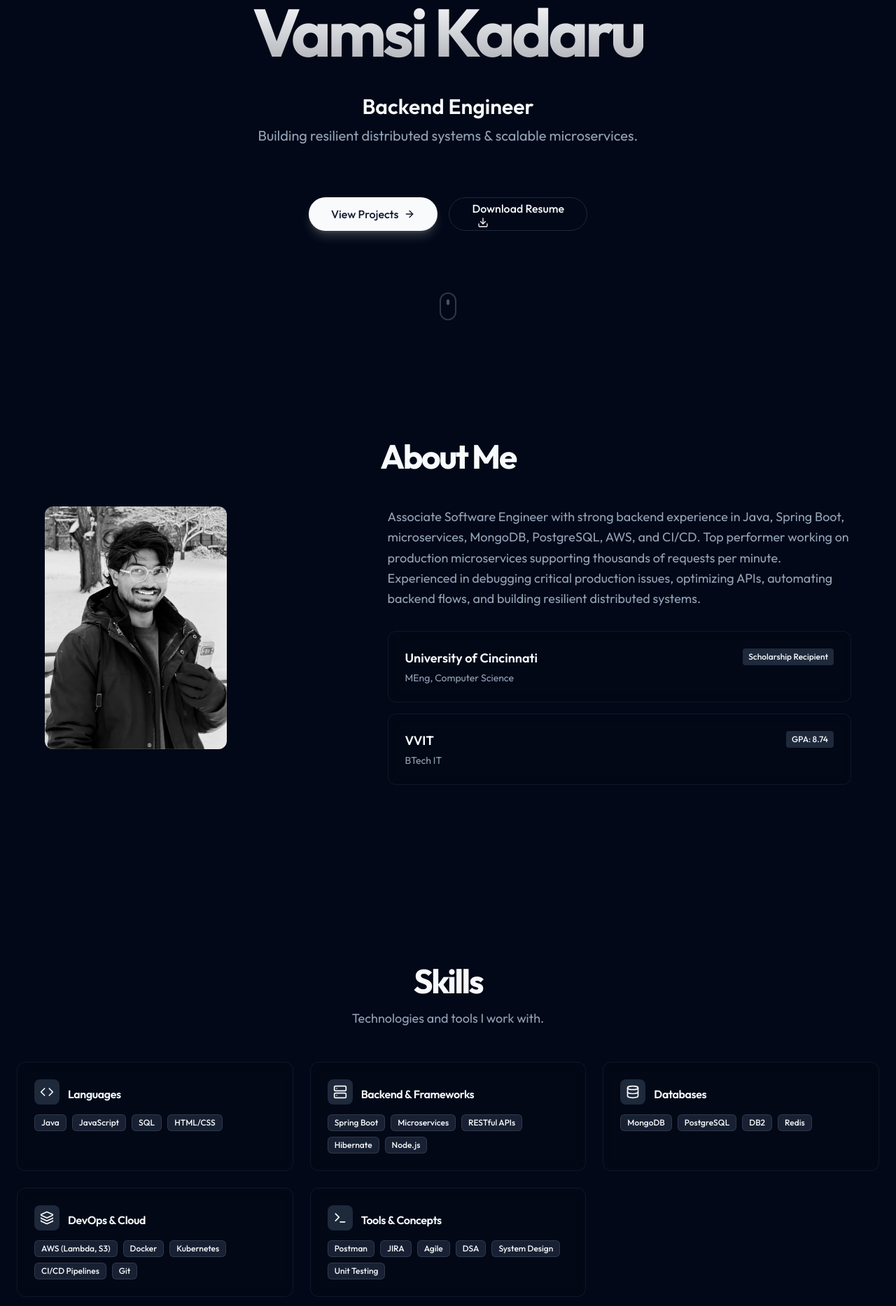
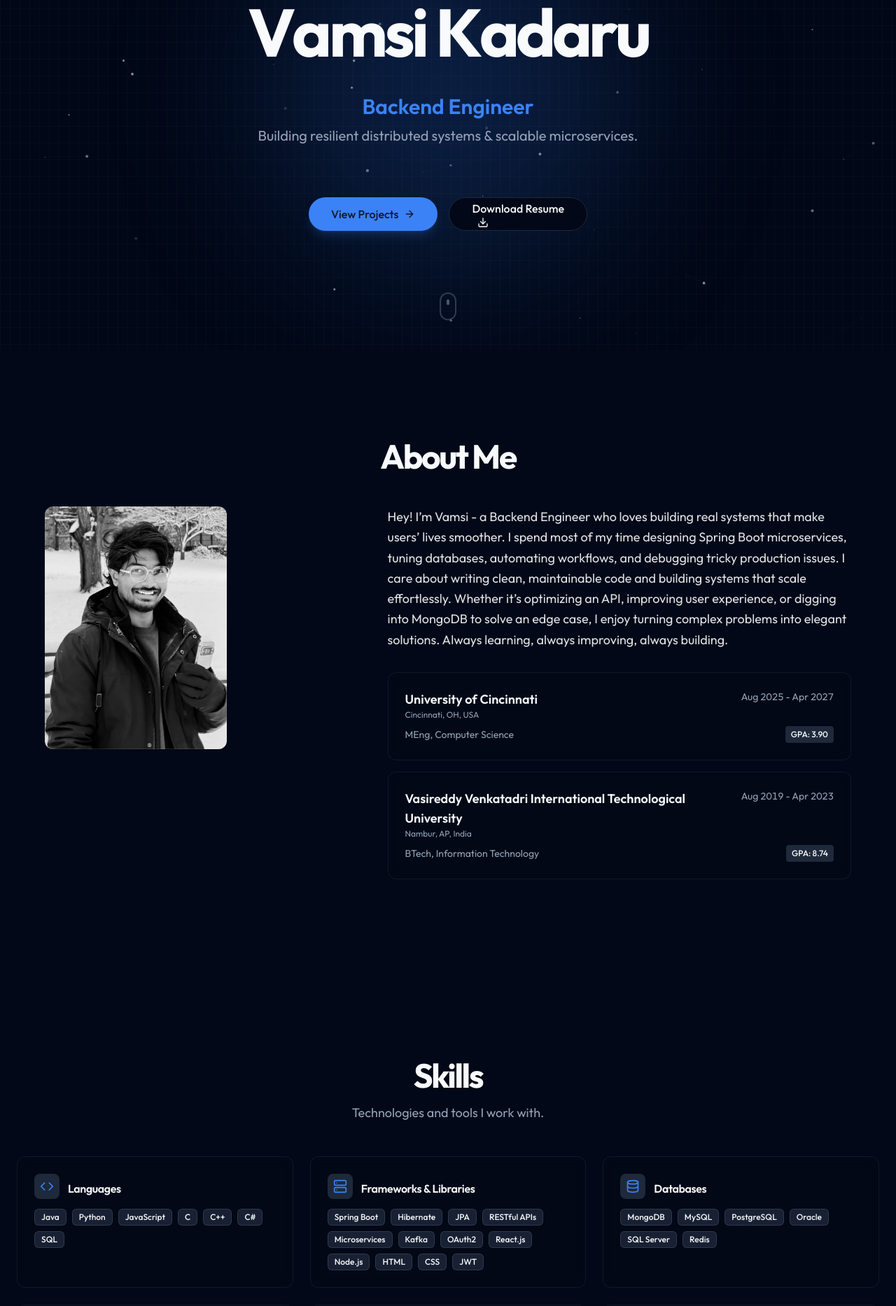
Before and after one commit to vamsikadaru/vamsikadaru-portfolio, a React (Vite) app: page / in a window 1280 px wide. Shown: the part 300-2167 px from the top of the page at 70% size. Built offline with nearby package versions, Linux system fonts and the light colour scheme.

Commit message:
Updated About and Skill Sections

```diff
--- a/src/App.tsx
+++ b/src/App.tsx
@@ -10,11 +10,13 @@ import { Contact } from "@/sections/Contact"
 
 
 import { CustomCursor } from "@/components/ui/custom-cursor"
+import { BackgroundSpotlight } from "@/components/ui/background-spotlight"
 
 function App() {
   return (
     <ThemeProvider defaultTheme="dark" storageKey="vite-ui-theme">
       <CustomCursor />
+      <BackgroundSpotlight />
       <Layout>
         <Hero />
         <About />
--- a/src/components/footer.tsx
+++ b/src/components/footer.tsx
@@ -1,16 +1,17 @@
 import { Github, Linkedin, Mail } from "lucide-react"
+import { personalDetails } from "@/data/portfolio"
 
 export function Footer() {
     return (
         <footer className="bg-background border-t border-border py-8">
             <div className="container mx-auto px-4 flex flex-col md:flex-row justify-between items-center space-y-4 md:space-y-0">
                 <div className="text-sm text-muted-foreground">
-                    © {new Date().getFullYear()} Vamsi Kadaru. All rights reserved.
+                    © {new Date().getFullYear()} {personalDetails.name}. All rights reserved.
                 </div>
 
                 <div className="flex space-x-6">
                     <a
-                        href="https://github.com/vamsikadaru"
+                        href={personalDetails.socials.github}
                         target="_blank"
                         rel="noopener noreferrer"
                         className="text-muted-foreground hover:text-foreground transition-colors"
@@ -19,7 +20,7 @@ export function Footer() {
                         <Github size={18} />
                     </a>
                     <a
-                        href="https://linkedin.com/in/vamsikadaru"
+                        href={personalDetails.socials.linkedin}
                         target="_blank"
                         rel="noopener noreferrer"
                         className="text-muted-foreground hover:text-foreground transition-colors"
@@ -28,7 +29,7 @@ export function Footer() {
                         <Linkedin size={18} />
                     </a>
                     <a
-                        href="mailto:contact@vamsikadaru.com"
+                        href={`mailto:${personalDetails.socials.email}`}
                         className="text-muted-foreground hover:text-foreground transition-colors"
                         aria-label="Email"
                     >
--- a/src/components/layout.tsx
+++ b/src/components/layout.tsx
@@ -9,12 +9,12 @@ interface LayoutProps {
 
 export function Layout({ children }: LayoutProps) {
     return (
-        <div className="min-h-screen bg-background text-foreground flex flex-col font-sans transition-colors duration-300">
+        <div className="min-h-screen text-foreground flex flex-col font-sans transition-colors duration-300 relative">
             <Navbar />
 
             {/* Background gradients/particles can go here */}
             <ParticlesBackground />
-            <div className="fixed inset-0 -z-20 h-full w-full bg-background/80 bg-[linear-gradient(to_right,#8080800a_1px,transparent_1px),linear-gradient(to_bottom,#8080800a_1px,transparent_1px)] bg-[size:14px_24px]" />
+            <div className="fixed inset-0 -z-20 h-full w-full bg-background/40 bg-[linear-gradient(to_right,#8080800a_1px,transparent_1px),linear-gradient(to_bottom,#8080800a_1px,transparent_1px)] bg-[size:14px_24px]" />
 
             <main className="flex-grow pt-16">
                 {children}
--- a/src/components/navbar.tsx
+++ b/src/components/navbar.tsx
@@ -4,6 +4,7 @@ import { Link as ScrollLink } from "react-scroll"
 import { motion, AnimatePresence } from "framer-motion"
 import { ModeToggle } from "@/components/mode-toggle"
 import { cn } from "@/lib/utils"
+import { personalDetails } from "@/data/portfolio"
 
 const navItems = [
     { name: "About", to: "about" },
@@ -70,10 +71,10 @@ export function Navbar() {
                     {/* Right Actions */}
                     <div className="hidden md:flex items-center space-x-4">
                         <div className="flex space-x-2">
-                            <a href="https://github.com/vamsikadaru" target="_blank" rel="noopener noreferrer" className="text-muted-foreground hover:text-foreground transition-colors p-2">
+                            <a href={personalDetails.socials.github} target="_blank" rel="noopener noreferrer" className="text-muted-foreground hover:text-foreground transition-colors p-2">
                                 <Github size={20} />
                             </a>
-                            <a href="https://linkedin.com/in/vamsikadaru" target="_blank" rel="noopener noreferrer" className="text-muted-foreground hover:text-foreground transition-colors p-2">
+                            <a href={personalDetails.socials.linkedin} target="_blank" rel="noopener noreferrer" className="text-muted-foreground hover:text-foreground transition-colors p-2">
                                 <Linkedin size={20} />
                             </a>
                         </div>
@@ -118,13 +119,13 @@ export function Navbar() {
                                 </ScrollLink>
                             ))}
                             <div className="flex space-x-4 px-3 py-2 mt-4 border-t border-border pt-4">
-                                <a href="https://github.com/vamsikadaru" target="_blank" rel="noopener noreferrer" className="text-muted-foreground hover:text-foreground">
+                                <a href={personalDetails.socials.github} target="_blank" rel="noopener noreferrer" className="text-muted-foreground hover:text-foreground">
                                     <Github size={20} />
                                 </a>
-                                <a href="https://linkedin.com/in/vamsikadaru" target="_blank" rel="noopener noreferrer" className="text-muted-foreground hover:text-foreground">
+                                <a href={personalDetails.socials.linkedin} target="_blank" rel="noopener noreferrer" className="text-muted-foreground hover:text-foreground">
                                     <Linkedin size={20} />
                                 </a>
-                                <a href="mailto:vamsikadaru@gmail.com" className="text-muted-foreground hover:text-foreground">
+                                <a href={`mailto:${personalDetails.socials.email}`} className="text-muted-foreground hover:text-foreground">
                                     <Mail size={20} />
                                 </a>
                             </div>
--- /dev/null
+++ b/src/components/ui/background-spotlight.tsx
@@ -0,0 +1,27 @@
+import { useEffect, useState } from "react";
+import { motion } from "framer-motion";
+
+export const BackgroundSpotlight = () => {
+    const [mousePosition, setMousePosition] = useState({ x: 0, y: 0 });
+
+    useEffect(() => {
+        const updateMousePosition = (e: MouseEvent) => {
+            setMousePosition({ x: e.clientX, y: e.clientY });
+        };
+
+        window.addEventListener("mousemove", updateMousePosition);
+
+        return () => {
+            window.removeEventListener("mousemove", updateMousePosition);
+        };
+    }, []);
+
+    return (
+        <motion.div
+            className="fixed inset-0 z-[0] pointer-events-none transition-opacity duration-300"
+            animate={{
+                background: `radial-gradient(600px circle at ${mousePosition.x}px ${mousePosition.y}px, hsl(var(--primary) / var(--spotlight-opacity)), transparent 40%)`,
+            }}
+        />
+    );
+};
--- /dev/null
+++ b/src/components/ui/wavy-text.tsx
@@ -0,0 +1,21 @@
+import { cn } from "@/lib/utils";
+
+interface WavyTextProps {
+    text: string;
+    className?: string;
+}
+
+export function WavyText({ text, className }: WavyTextProps) {
+    return (
+        <span className={cn("inline-block cursor-pointer", className)}>
+            {text.split("").map((char, index) => (
+                <span
+                    key={index}
+                    className="inline-block char-wave will-change-transform"
+                >
+                    {char === " " ? "\u00A0" : char}
+                </span>
+            ))}
+        </span>
+    );
+}
--- a/src/data/portfolio.ts
+++ b/src/data/portfolio.ts
@@ -1,14 +1,15 @@
-import { Code, Database, Layers, Server, Terminal } from "lucide-react"
+import { Brain, Code, Database, Layers, Server, Terminal } from "lucide-react"
 
 export const personalDetails = {
     name: "Vamsi Kadaru",
     title: "Backend Engineer",
     tagline: "Building resilient distributed systems & scalable microservices.",
-    bio: `Associate Software Engineer with strong backend experience in Java, Spring Boot, microservices, MongoDB, PostgreSQL, AWS, and CI/CD. Top performer working on production microservices supporting thousands of requests per minute. Experienced in debugging critical production issues, optimizing APIs, automating backend flows, and building resilient distributed systems.`,
+    bio: `Hey! I’m Vamsi - a Backend Engineer who loves building real systems that make users’ lives smoother. I spend most of my time designing Spring Boot microservices, tuning databases, automating workflows, and debugging tricky production issues.
+I care about writing clean, maintainable code and building systems that scale effortlessly. Whether it’s optimizing an API, improving user experience, or digging into MongoDB to solve an edge case, I enjoy turning complex problems into elegant solutions. Always learning, always improving, always building.`,
     socials: {
         github: "https://github.com/vamsikadaru",
-        linkedin: "https://linkedin.com/in/vamsikadaru",
-        email: "vamsikadaru@gmail.com",
+        linkedin: "https://www.linkedin.com/in/vamsi-kadaru/",
+        email: "vamsikadaru7@gmail.com",
         other: [],
     },
 }
@@ -16,28 +17,33 @@ export const personalDetails = {
 export const skills = [
     {
         category: "Languages",
-        items: ["Java", "JavaScript", "SQL", "HTML/CSS"],
+        items: ["Java", "Python", "JavaScript", "C", "C++", "C#", "SQL"],
         icon: Code,
     },
     {
-        category: "Backend & Frameworks",
-        items: ["Spring Boot", "Microservices", "RESTful APIs", "Hibernate", "Node.js"],
+        category: "Frameworks & Libraries",
+        items: ["Spring Boot", "Hibernate", "JPA", "RESTful APIs", "Microservices", "Kafka", "OAuth2", "React.js", "Node.js", "HTML", "CSS", "JWT"],
         icon: Server,
     },
     {
         category: "Databases",
-        items: ["MongoDB", "PostgreSQL", "DB2", "Redis"],
+        items: ["MongoDB", "MySQL", "PostgreSQL", "Oracle", "SQL Server", "Redis"],
         icon: Database,
     },
     {
         category: "DevOps & Cloud",
-        items: ["AWS (Lambda, S3)", "Docker", "Kubernetes", "CI/CD Pipelines", "Git"],
+        items: ["AWS (EC2, S3, Lambda)", "Docker", "Kubernetes", "Jenkins", "CI/CD"],
         icon: Layers,
     },
     {
-        category: "Tools & Concepts",
-        items: ["Postman", "JIRA", "Agile", "DSA", "System Design", "Unit Testing"],
+        category: "Tools & Practices",
+        items: ["Git", "GitHub", "Jira", "Confluence", "Postman", "Swagger", "JUnit", "Mockito", "Design Patterns", "Agile/Scrum"],
         icon: Terminal,
+    },
+    {
+        category: "Core CS Foundations",
+        items: ["Data Structures & Algorithms (DSA)", "System Design"],
+        icon: Brain,
     },
 ]
 
@@ -108,11 +114,15 @@ export const education = [
     {
         degree: "MEng, Computer Science",
         school: "University of Cincinnati",
-        details: "Scholarship Recipient",
+        details: "GPA: 3.90",
+        duration: "Aug 2025 - Apr 2027",
+        location: "Cincinnati, OH, USA",
     },
     {
-        degree: "BTech IT",
-        school: "VVIT",
+        degree: "BTech, Information Technology",
+        school: "Vasireddy Venkatadri International Technological University",
         details: "GPA: 8.74",
+        duration: "Aug 2019 - Apr 2023",
+        location: "Nambur, AP, India",
     },
 ]
--- a/src/index.css
+++ b/src/index.css
@@ -15,7 +15,7 @@
     --popover: 0 0% 100%;
     --popover-foreground: 222.2 84% 4.9%;
 
-    --primary: 222.2 47.4% 11.2%;
+    --primary: 221.2 83.2% 53.3%;
     --primary-foreground: 210 40% 98%;
 
     --secondary: 210 40% 96.1%;
@@ -32,11 +32,12 @@
 
     --border: 214.3 31.8% 91.4%;
     --input: 214.3 31.8% 91.4%;
-    --ring: 222.2 84% 4.9%;
+    --ring: 221.2 83.2% 53.3%;
 
     --radius: 0.5rem;
     --spotlight: rgba(0, 0, 0, 0.05);
     /* Shadowy spotlight for light mode */
+    --spotlight-opacity: 0.1;
   }
 
   .dark {
@@ -49,7 +50,7 @@
     --popover: 222.2 84% 4.9%;
     --popover-foreground: 210 40% 98%;
 
-    --primary: 210 40% 98%;
+    --primary: 217.2 91.2% 59.8%;
     --primary-foreground: 222.2 47.4% 11.2%;
 
     --secondary: 217.2 32.6% 17.5%;
@@ -66,7 +67,8 @@
 
     --border: 217.2 32.6% 17.5%;
     --input: 217.2 32.6% 17.5%;
-    --ring: 212.7 26.8% 83.9%;
+    --ring: 217.2 91.2% 59.8%;
+    --spotlight-opacity: 0.25;
   }
 }
 
@@ -79,3 +81,39 @@
     @apply bg-background text-foreground;
   }
 }
+
+@keyframes wave {
+
+  0%,
+  100% {
+    transform: translateY(0);
+    color: var(--foreground);
+    text-shadow: none;
+  }
+
+  25% {
+    transform: translateY(-15px) scale(1.1);
+    color: #06b6d4;
+    /* Cyan 500 */
+    text-shadow: 0 0 20px rgba(6, 182, 212, 0.6);
+  }
+
+  50% {
+    transform: translateY(-5px) scale(1.1);
+    color: #3b82f6;
+    /* Blue 500 */
+    text-shadow: 0 0 20px rgba(59, 130, 246, 0.6);
+  }
+
+  75% {
+    transform: translateY(-15px) scale(1.1);
+    color: #06b6d4;
+    text-shadow: 0 0 20px rgba(6, 182, 212, 0.6);
+  }
+}
+
+@layer utilities {
+  .char-wave:hover {
+    animation: wave 1s ease-in-out infinite;
+  }
+}
--- a/src/sections/About.tsx
+++ b/src/sections/About.tsx
@@ -38,7 +38,7 @@ export function About() {
                         whileInView={{ opacity: 1, x: 0 }}
                         viewport={{ once: true }}
                         transition={{ duration: 0.5, delay: 0.4 }}
-                        className="prose prose-neutral dark:prose-invert text-lg text-muted-foreground"
+                        className="prose prose-neutral dark:prose-invert text-lg text-foreground/90"
                     >
                         <p className="leading-relaxed mb-8">
                             {personalDetails.bio}
@@ -48,16 +48,24 @@ export function About() {
                             {education.map((edu, index) => (
                                 <SpotlightCard key={index} className="bg-card/50 backdrop-blur-sm border-border/50">
                                     <CardContent className="p-6">
-                                        <div className="flex items-start justify-between">
-                                            <div>
+                                        <div className="flex flex-col gap-2">
+                                            <div className="flex items-start justify-between w-full">
+                                                <div className="flex flex-col">
                                                     <h3 className="font-semibold text-foreground">{edu.school}</h3>
-                                                <p className="text-sm text-muted-foreground mt-1">{edu.degree}</p>
+                                                    {/* @ts-ignore -- location added in data file */}
+                                                    <p className="text-xs text-muted-foreground">{edu.location}</p>
                                                 </div>
+                                                {/* @ts-ignore -- duration added purely in data file */}
+                                                <span className="text-sm text-muted-foreground text-right whitespace-nowrap tabular-nums">{edu.duration}</span>
+                                            </div>
+                                            <div className="flex items-center justify-between w-full">
+                                                <p className="text-sm text-muted-foreground">{edu.degree}</p>
                                                 {edu.details && (
                                                     <span className="text-xs font-medium bg-secondary px-2 py-1 rounded text-secondary-foreground whitespace-nowrap ml-2">
                                                         {edu.details}
                                                     </span>
                                                 )}
+                                            </div>
                                         </div>
                                     </CardContent>
                                 </SpotlightCard>
--- a/src/sections/Hero.tsx
+++ b/src/sections/Hero.tsx
@@ -3,6 +3,8 @@ import { Button } from "@/components/ui/button"
 import { motion } from "framer-motion"
 import { Link as ScrollLink } from "react-scroll"
 import { personalDetails } from "@/data/portfolio"
+
+import { WavyText } from "@/components/ui/wavy-text"
 
 export function Hero() {
     return (
@@ -27,9 +29,9 @@ export function Hero() {
                         initial={{ opacity: 0, y: 20 }}
                         animate={{ opacity: 1, y: 0 }}
                         transition={{ duration: 0.5, delay: 0.1 }}
-                        className="text-5xl font-bold tracking-tighter sm:text-6xl md:text-7xl lg:text-8xl bg-clip-text text-transparent bg-gradient-to-b from-foreground to-foreground/70"
+                        className="text-5xl font-bold tracking-tighter sm:text-6xl md:text-7xl lg:text-8xl text-foreground"
                     >
-                        {personalDetails.name}
+                        <WavyText text={personalDetails.name} />
                     </motion.h1>
 
                     <motion.div
```
Also changed, not shown: 1 other file (tests, documents, lock files or other folders). Lines whose indentation alone changed are shown as unchanged.
